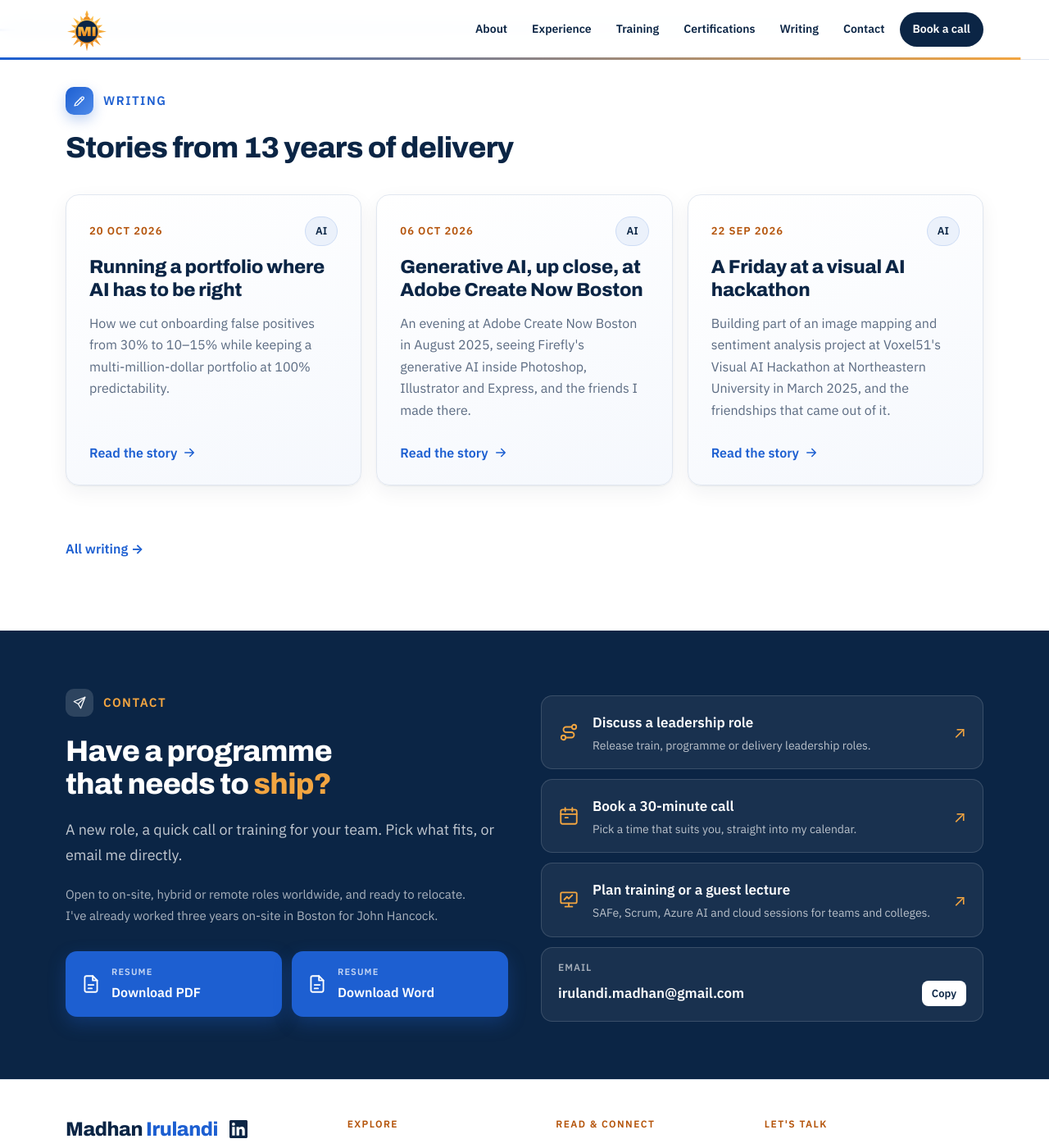
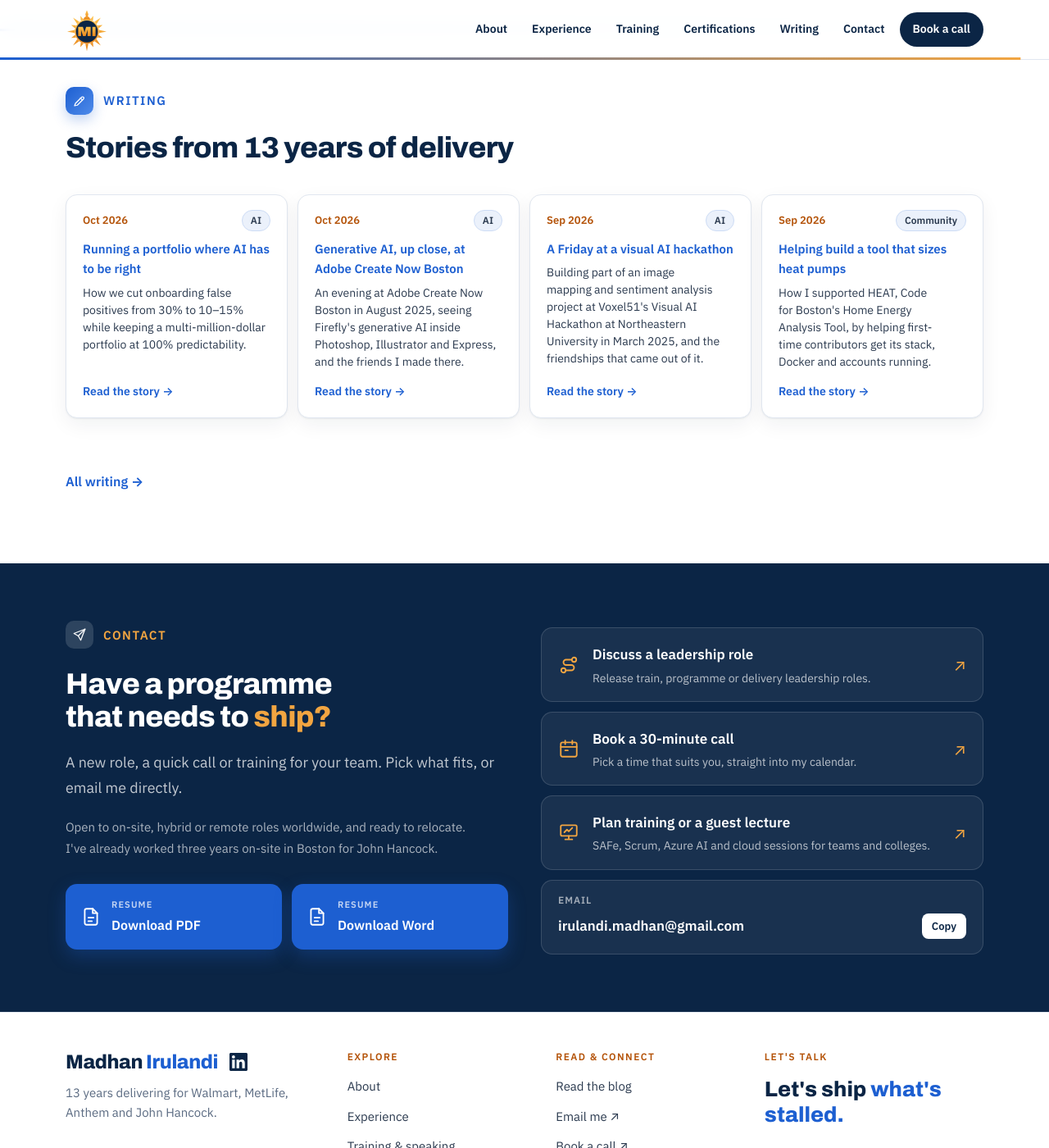
Before and after one commit to Madhan-I/Madhan-I.github.io, a Jekyll site: the page built from index.html, in a window 1280 px wide and 1400 px high, scrolled down 8533 px. Shown: the whole window at 82% size. Built offline with Jekyll 4.4.1, drawn with Linux system fonts in a browser that asks for light colours.

Commit message:
Preview: homepage writing cards in the event-card style, four across.
Co-Authored-By: Claude Opus 5.5 <noreply@anthropic.com>
Claude-Session: https://claude.ai/code/session_01MFRrTt7LBDdX57m85KHNGp

```diff
--- a/assets/css/style.css
+++ b/assets/css/style.css
@@ -892,3 +892,9 @@ nav .nav-cta a::after { display: none !important; }
 @media (max-width: 900px) { nav .nav-cta a { display: inline-block; margin-top: 6px; } }
 .metric .ragged { text-align: left !important; }
 @media (min-width: 901px) { nav #site-menu { align-items: center; } }
+
+/* Homepage writing cards share the event-card style; on white they get a border and shadow */
+#writing .writing-cards { margin-top: 0; }
+#writing .writing-cards li { border: 1px solid var(--line); box-shadow: var(--shadow); }
+#writing .writing-cards b a { color: inherit; text-decoration: none; }
+#writing .writing-cards b a:hover { text-decoration: underline; }
--- a/index.html
+++ b/index.html
@@ -188,16 +188,9 @@ layout: default
   <div class="wrap">
     {% assign latest = site.posts.first %}
     <div class="sec-head reveal"><span class="label"><svg class="ic" aria-hidden="true"><use href="#i-pen"/></svg>Writing</span><h2>{{ p.writing_title | default: "Stories from 13 years of delivery" }}</h2></div>
-    <div class="post-list reveal">
-      {% for post in site.posts limit:3 %}
-      <a class="post-card" href="{{ post.url | relative_url }}">
-        <span class="pc-top"><span class="k">{{ post.date | date: "%d %b %Y" }}</span>{% if post.tags.size > 0 %}<span class="tk-chip">{{ post.tags.first }}</span>{% endif %}</span>
-        <b>{{ post.title }}</b>
-        {% if post.summary %}<span class="s">{{ post.summary }}</span>{% endif %}
-        <span class="read">Read the story <svg class="ic" aria-hidden="true"><use href="#i-arrow"/></svg></span>
-      </a>
-      {% endfor %}
-    </div>
+    <div class="speak duo talks writing-cards reveal"><ul>
+      {% for post in site.posts limit:4 %}<li><div class="tk-top"><span class="tk-date">{{ post.date | date: "%b %Y" }}</span>{% if post.tags.size > 0 %}<span class="tk-chip">{{ post.tags.first }}</span>{% endif %}</div><b><a href="{{ post.url | relative_url }}">{{ post.title }}</a></b>{% if post.summary %}<span class="tk-desc">{{ post.summary }}</span>{% endif %}<a class="tk-link" href="{{ post.url | relative_url }}">Read the story →</a></li>{% endfor %}
+    </ul></div>
     <p class="reveal"><a class="more" href="{{ '/blog/' | relative_url }}">All writing →</a></p>
   </div>
 </section>
```
